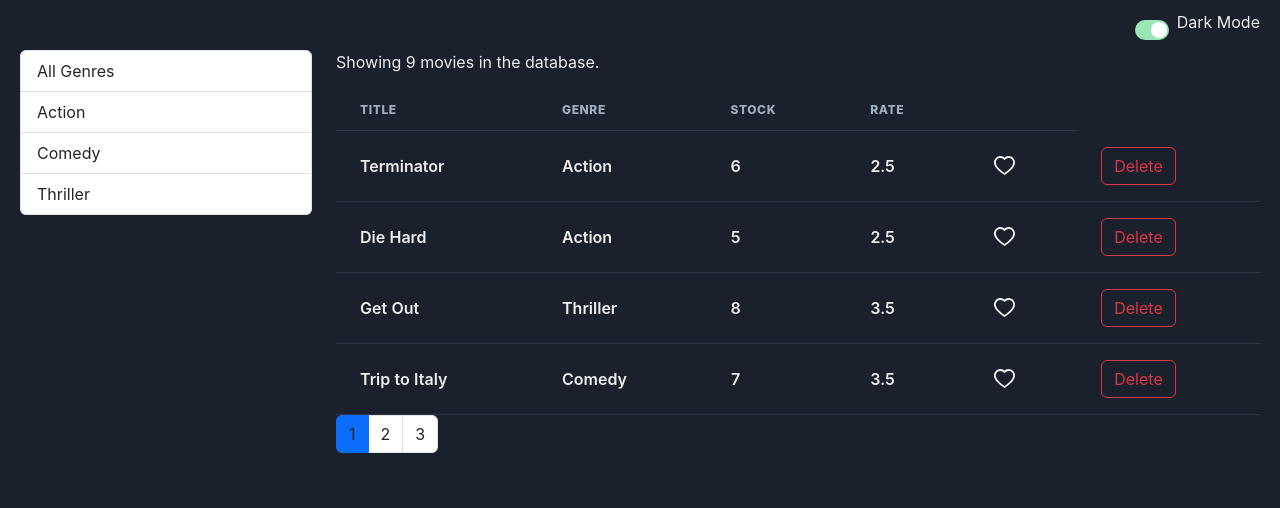
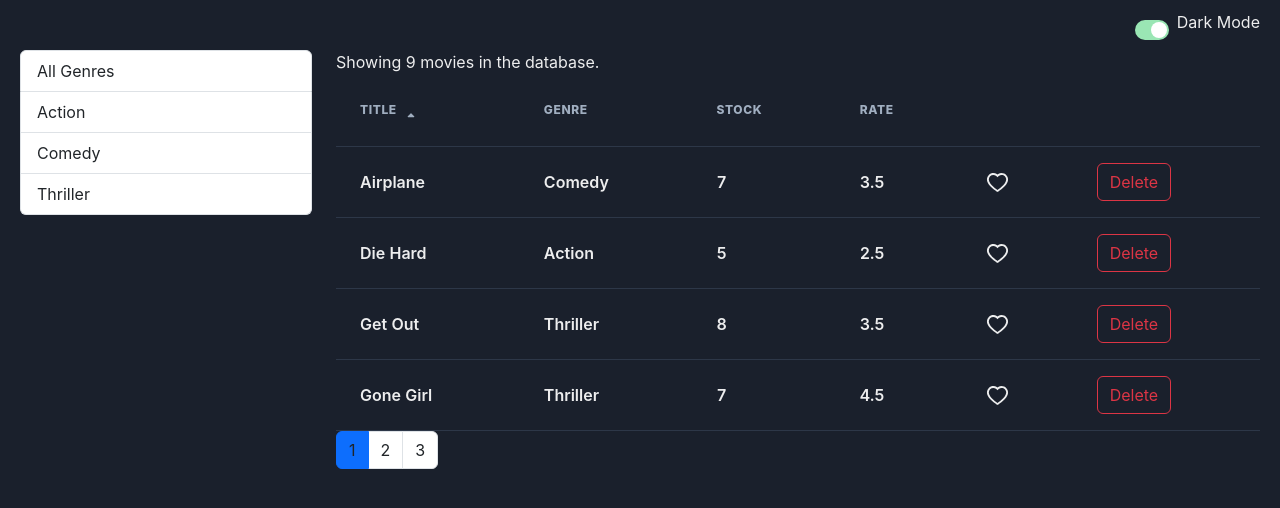
Before and after one commit to christienMD/Videly, a React (Vite) app: page / in a window 1280 px wide. Shown: the top 508 px of the page. Built offline with nearby package versions, Linux system fonts and the light colour scheme.

Commit message:
Implement sorting

```diff
--- a/src/App.tsx
+++ b/src/App.tsx
@@ -3,7 +3,6 @@ import ColorModeSwitch from "./components/ColorModeSwitch";
 import Movies from "./components/Movies";
 import { getMovies } from "./services/fakeMovieService";
 import { Movie } from "./services/fakeMovieService";
-export const tableHeaders = ["Title", "Genre", "Stock", "Rate", " "] as const;
 
 function App() {
   const Allmovies = getMovies();
--- a/src/components/Movies.tsx
+++ b/src/components/Movies.tsx
@@ -1,13 +1,14 @@
-import { Table, Td, Text, Th, Thead, Tr } from "@chakra-ui/react";
+import { HStack, Table, Td, Text, Th, Thead, Tr } from "@chakra-ui/react";
 import { Movie } from "../services/fakeMovieService";
 import { Genre } from "../services/fakeGenreService";
 import { getGenres } from "../services/fakeGenreService";
-import { tableHeaders } from "../App";
 import Like from "./common/Like";
 import Pagination from "./common/Pagination";
 import { paginate } from "../utils/paginate";
 import { useState } from "react";
 import ListGroup from "./common/ListGroup";
+import _ from "lodash";
+import { FaSortUp, FaSortDown } from "react-icons/fa";
 
 interface Movies {
   movies: Movie[];
@@ -15,21 +16,43 @@ interface Movies {
   onClickLike: (movie: Movie) => void;
 }
 
+interface SortColumn {
+  path: string;
+  order: string;
+}
+
 const Movies = ({ movies, onDeleteMovie, onClickLike }: Movies) => {
-  const allGenres = [{ name: "All Genres", id: "" }, ...getGenres()];
+  const allGenres = [{ name: "All Genres", _id: "" }, ...getGenres()];
   const [selectedGenre, setSelectedGenre] = useState<Genre>();
   const [genres, setGenres] = useState<Genre[]>(allGenres);
   const pageSize = 4;
   const [currentPage, setCurrentPage] = useState(1);
+  const [sortColumn, setSortColumn] = useState<SortColumn>({
+    path: "title",
+    order: "asc" || "desc",
+  });
   const handlePageChange = (page: number) => {
     setCurrentPage(page);
+  };
+  const handleSortOnClick = (path: string) => {
+    setSortColumn({ path, order: "asc" });
   };
 
   const filteredMovies =
     selectedGenre && selectedGenre._id
       ? movies.filter((m) => m.genre._id === selectedGenre._id)
       : movies;
-  const paginatedMovies = paginate(filteredMovies, currentPage, pageSize);
+  const sorted = _.orderBy(
+    filteredMovies,
+    [sortColumn.path],
+    ["asc" || "desc"]
+  );
+  const paginatedMovies = paginate(sorted, currentPage, pageSize);
+
+  const renderSortIcon = (column: string) => {
+    if (column !== sortColumn.path) return null;
+    if (sortColumn.order === "asc") return <FaSortUp />;
+  };
 
   return (
     <div className="row">
@@ -51,11 +74,48 @@ const Movies = ({ movies, onDeleteMovie, onClickLike }: Movies) => {
         <Table>
           <Thead>
             <Tr>
-              {tableHeaders.map((tableHeader) => (
-                <Th key={tableHeader} fontWeight="extrabold">
-                  {tableHeader}
-                </Th>
-              ))}
+              <Th
+                className="clickable"
+                onClick={() => handleSortOnClick("title")}
+                fontWeight="extrabold"
+              >
+                <HStack>
+                  <Text>Title</Text>
+                  {renderSortIcon("title")}
+                </HStack>
+              </Th>
+              <Th
+                className="clickable"
+                onClick={() => handleSortOnClick("genre.name")}
+                fontWeight="extrabold"
+              >
+                <HStack>
+                  <Text>Genre</Text>
+                  {renderSortIcon("genre.name")}
+                </HStack>
+              </Th>
+              <Th
+                className="clickable"
+                onClick={() => handleSortOnClick("numberInStock")}
+                fontWeight="extrabold"
+              >
+                <HStack>
+                  <Text>Stock</Text>
+                  {renderSortIcon("numberInStock")}
+                </HStack>
+              </Th>
+              <Th
+                className="clickable"
+                onClick={() => handleSortOnClick("dailyRentalRate")}
+                fontWeight="extrabold"
+              >
+                <HStack>
+                  <Text>Rate</Text>
+                  {renderSortIcon("dailyRentalRate")}
+                </HStack>
+              </Th>
+              <Th />
+              <Th />
             </Tr>
           </Thead>
           <tbody>
--- a/src/index.css
+++ b/src/index.css
@@ -2,3 +2,7 @@ body {
   margin: 0;
   padding: 10px 20px;
 }
+
+.clickable {
+  cursor: pointer;
+}
```
Also changed, not shown: src/components/common/MoviesTable.tsx (added, +10 -0 lines).
